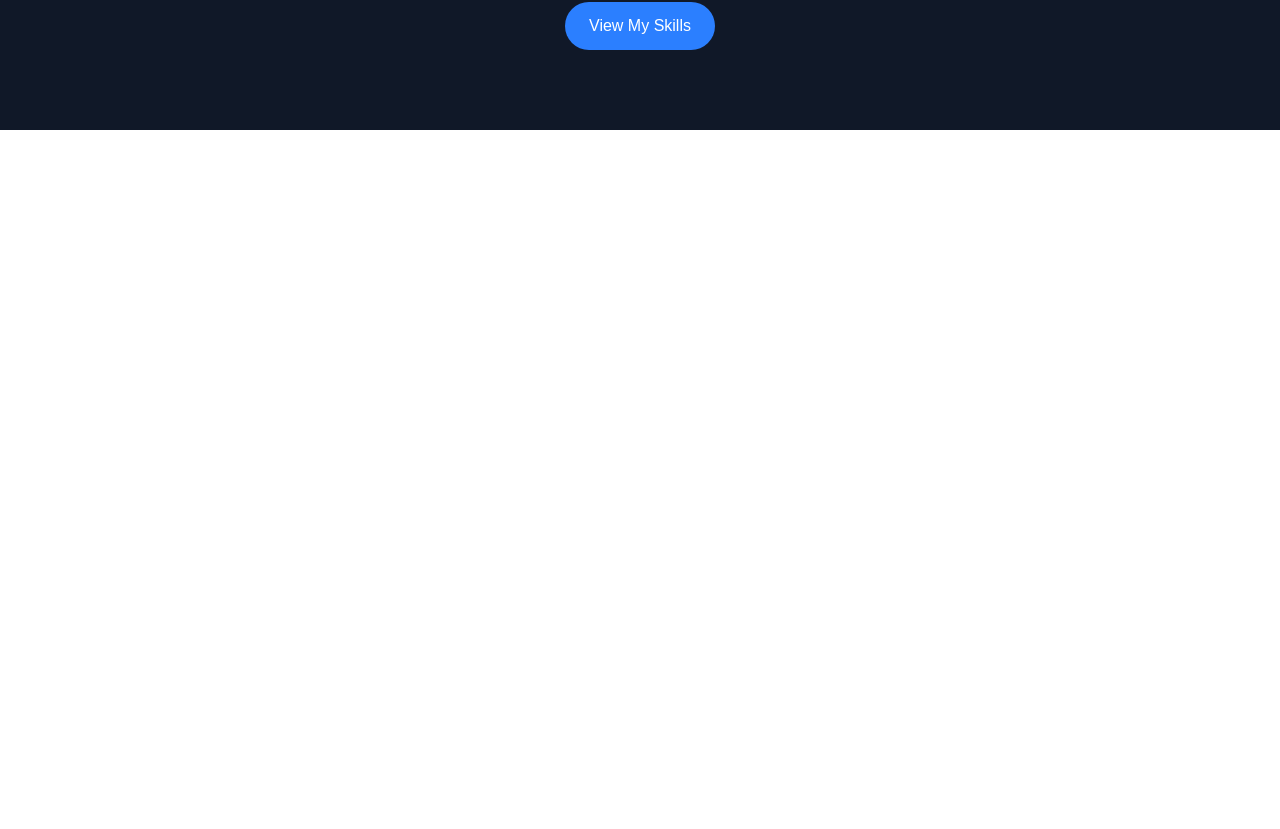
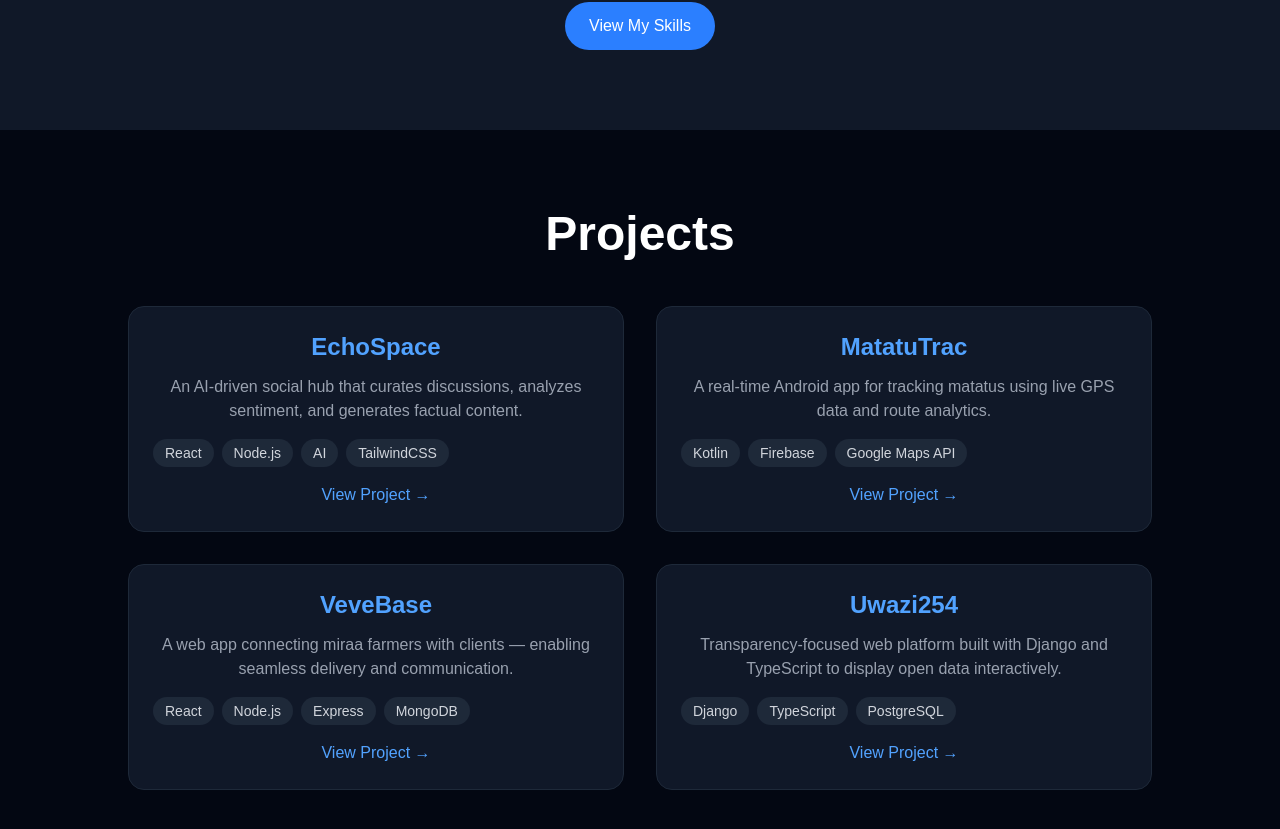
Before and after one commit to BrianKimeli/My-Portfolio, a Next.js app: page / in a window 1280 px wide. Shown: the part 1273-2102 px from the top of the page. Before the commit the page ends 1403 px from the top, so only its background shows below. Built offline with nearby package versions, Linux system fonts and the light colour scheme.

Commit message:
feat: add projects section with placeholder files

```diff
--- a/src/app/page.tsx
+++ b/src/app/page.tsx
@@ -1,6 +1,7 @@
 import Hero from "@/sections/Hero";
 import About from "@/sections/About";
 import Navigation from "@/components/Navigation";
+import Projects from "@/sections/Projects";
 
 export default function Home() {
   return (
@@ -8,6 +9,7 @@ export default function Home() {
       <Hero />
       <About />
       <Navigation />
+      <Projects />
     </main>
   );
 }
--- /dev/null
+++ b/src/sections/Projects.tsx
@@ -0,0 +1,85 @@
+"use client";
+import { motion } from "framer-motion";
+
+const projects = [
+  {
+    title: "EchoSpace",
+    description:
+      "An AI-driven social hub that curates discussions, analyzes sentiment, and generates factual content.",
+    tech: ["React", "Node.js", "AI", "TailwindCSS"],
+    link: "https://github.com/BrianKimeli/echospace",
+  },
+  {
+    title: "MatatuTrac",
+    description:
+      "A real-time Android app for tracking matatus using live GPS data and route analytics.",
+    tech: ["Kotlin", "Firebase", "Google Maps API"],
+    link: "https://github.com/BrianKimeli/MatatuTrac",
+  },
+  {
+    title: "VeveBase",
+    description:
+      "A web app connecting miraa farmers with clients — enabling seamless delivery and communication.",
+    tech: ["React", "Node.js", "Express", "MongoDB"],
+    link: "https://github.com/BrianKimeli/VeveBase",
+  },
+  {
+    title: "Uwazi254",
+    description:
+      "Transparency-focused web platform built with Django and TypeScript to display open data interactively.",
+    tech: ["Django", "TypeScript", "PostgreSQL"],
+    link: "https://github.com/BrianKimeli/Uwazi254",
+  },
+];
+
+export default function Projects() {
+  return (
+    <section id="projects" className="py-20 bg-gray-950 text-white px-6">
+      <div className="max-w-5xl mx-auto text-center">
+        <motion.h2
+          initial={{ opacity: 0, y: 20 }}
+          animate={{ opacity: 1, y: 0 }}
+          transition={{ duration: 0.6 }}
+          className="text-4xl md:text-5xl font-bold mb-12"
+        >
+          Projects
+        </motion.h2>
+
+        <div className="grid md:grid-cols-2 gap-8">
+          {projects.map((project, index) => (
+            <motion.div
+              key={index}
+              initial={{ opacity: 0, y: 20 }}
+              whileInView={{ opacity: 1, y: 0 }}
+              transition={{ duration: 0.5, delay: index * 0.1 }}
+              viewport={{ once: true }}
+              className="bg-gray-900 p-6 rounded-2xl border border-gray-800 hover:border-blue-500 transition"
+            >
+              <h3 className="text-2xl font-semibold mb-3 text-blue-400">
+                {project.title}
+              </h3>
+              <p className="text-gray-400 mb-4">{project.description}</p>
+              <div className="flex flex-wrap gap-2 mb-4">
+                {project.tech.map((tech, i) => (
+                  <span
+                    key={i}
+                    className="bg-gray-800 px-3 py-1 text-sm rounded-full text-gray-300"
+                  >
+                    {tech}
+                  </span>
+                ))}
+              </div>
+              <a
+                href={project.link}
+                target="_blank"
+                className="text-blue-400 hover:underline"
+              >
+                View Project →
+              </a>
+            </motion.div>
+          ))}
+        </div>
+      </div>
+    </section>
+  );
+}
```
